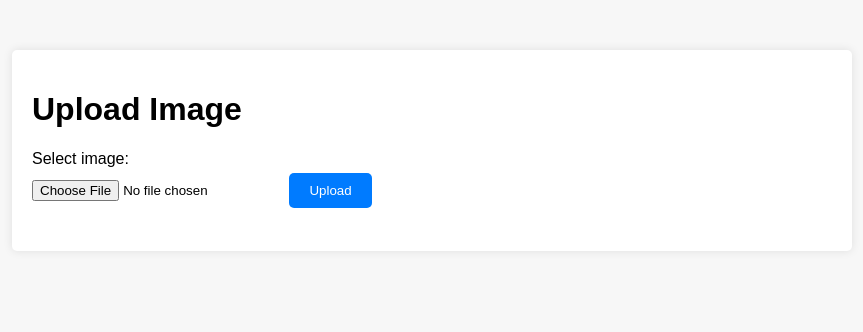
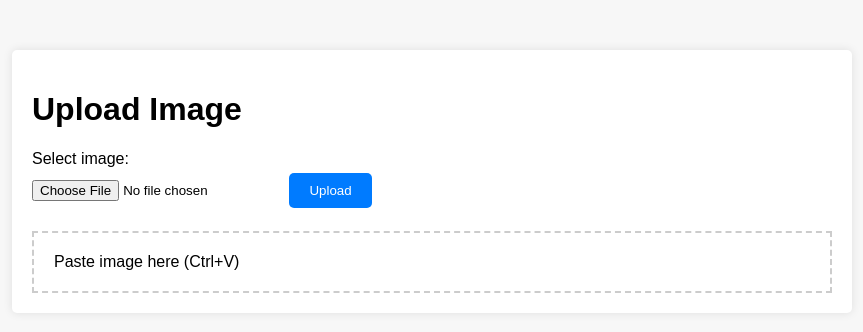
Before and after one commit to Shkityrk/OznServer, a Django app: page / in a window 1280 px wide. Shown: the top 332 px of the page, without its empty margins (208-1071 px from the left). Run offline with Django 5.2, Linux system fonts and the light colour scheme.

Commit message:
upd hz v5

```diff
--- /dev/null
+++ b/ocr_app/static/script.js
@@ -0,0 +1,27 @@
+document.addEventListener('DOMContentLoaded', function() {
+    const pasteContainer = document.getElementById('paste-container');
+    const uploadForm = document.getElementById('upload-form');
+    const csrfToken = document.querySelector('[name=csrfmiddlewaretoken]').value;
+
+    pasteContainer.addEventListener('paste', function(event) {
+        const items = (event.clipboardData || event.originalEvent.clipboardData).items;
+        for (let i = 0; i < items.length; i++) {
+            if (items[i].type.indexOf('image') !== -1) {
+                const file = items[i].getAsFile();
+                const formData = new FormData();
+                formData.append('image', file);
+                formData.append('csrfmiddlewaretoken', csrfToken);
+
+                fetch(uploadForm.action, {
+                    method: 'POST',
+                    body: formData
+                })
+                .then(response => response.text())
+                .then(data => {
+                    document.body.innerHTML = data;
+                })
+                .catch(error => console.error('Error:', error));
+            }
+        }
+    });
+});
--- a/ocr_app/views.py
+++ b/ocr_app/views.py
@@ -3,6 +3,9 @@ import os
 import pytesseract
 from PIL import Image
 from django.shortcuts import render
+from django.http import JsonResponse
+from django.template.loader import render_to_string
+
 
 from OznServer import settings
 from .forms import ImageUploadForm
@@ -37,6 +40,10 @@ def upload_image(request):
             # Сборка отфильтрованного текста
             filtered_text = '\n'.join(lines)
 
+            if request.is_ajax():
+                html = render_to_string('result.html', {'text': filtered_text})
+                return JsonResponse({'html': html})
+
             return render(request, 'result.html', {'text': filtered_text})
     else:
         form = ImageUploadForm()
--- a/templates/upload.html
+++ b/templates/upload.html
@@ -8,12 +8,16 @@
 <body>
     <div class="container">
         <h1>Upload Image</h1>
-        <form class="upload-form" method="post" enctype="multipart/form-data">
+        <form class="upload-form" id="upload-form" method="post" enctype="multipart/form-data">
             {% csrf_token %}
             <label for="id_image">Select image:</label>
             {{ form.image }}
             <button type="submit">Upload</button>
         </form>
+        <div id="paste-container" contenteditable="true" style="border: 2px dashed #ccc; padding: 20px; margin-top: 20px;">
+            Paste image here (Ctrl+V)
+        </div>
     </div>
+    <script src="{% static 'script.js' %}"></script>
 </body>
 </html>
```
